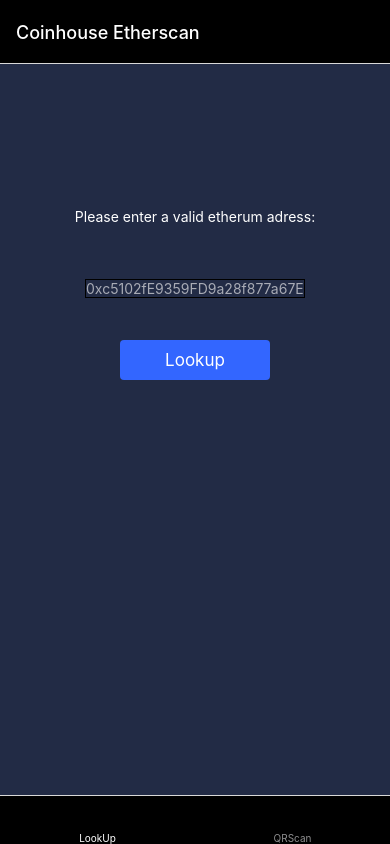
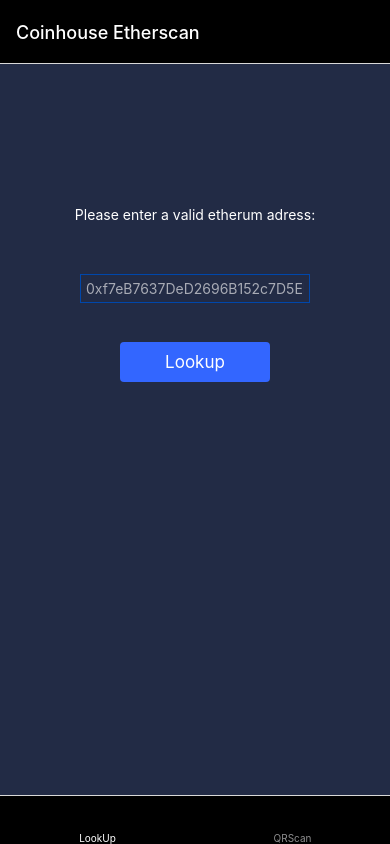
Before and after one commit to remitilmant/coinHouseTest, a React Native app: screen /LookUp in a window 390 px wide. Built offline with nearby package versions, Linux system fonts and the light colour scheme.

Commit message:
LookUp: Update styles

```diff
--- a/Screens/LookUp.jsx
+++ b/Screens/LookUp.jsx
@@ -14,7 +14,7 @@
 export function LookUp() {
   const [transactionsList, setTransactionsList] = useState([]);
   const [adress, setAdress] = useState(
-    "0xc5102fE9359FD9a28f877a67E36B0F050d81a3CC"
+    "0xf7eB7637DeD2696B152c7D5EDEe502902B0F1c91"
   );
   const [isLoading, setIsLoading] = useState(false);
   const [modalVisible, setModalVisible] = useState(false);
@@ -109,7 +109,12 @@
     padding: 10,
     color: "#ffffff",
   },
-  textInput: { color: "#a8abb5", borderWidth: 1 },
+  textInput: {
+    color: "#a8abb5",
+    borderWidth: 1,
+    borderColor: "#0047AB",
+    padding: 5,
+  },
   buttonContainer: {
     width: 150,
     alignItems: "center",
```
